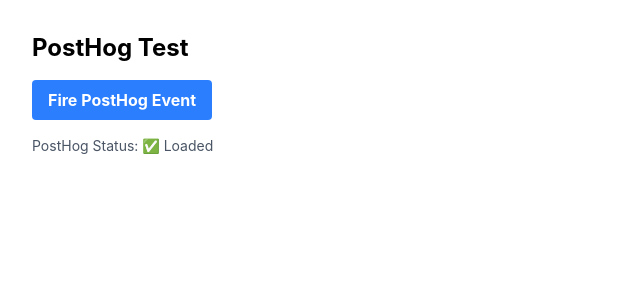
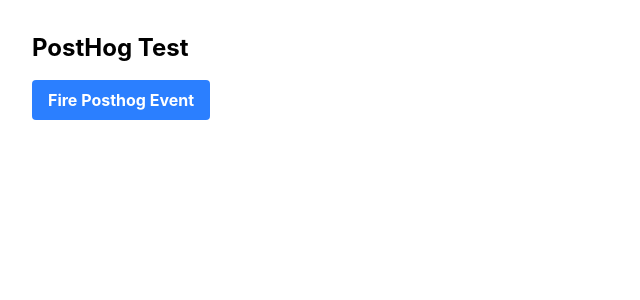
Before and after one commit to featherdotapp/feather, a React (Vite) app in the folder apps/web/: page / in a window 1280 px wide. Shown: the top 300 px of the page, without its empty margins (0-640 px from the left). Built offline with nearby package versions, Linux system fonts and the light colour scheme; no server answers.

Commit message:
fix sonar

```diff
--- a/apps/web/src/routes/index.tsx
+++ b/apps/web/src/routes/index.tsx
@@ -20,16 +20,10 @@ function App() {
       <button
         onClick={onclick}
         className="bg-blue-500 hover:bg-blue-700 text-white font-bold py-2 px-4 rounded disabled:bg-red-500"
-        disabled={!posthog || !posthog.__loaded}
+        disabled={!posthog.__loaded}
       >
-        {posthog && posthog.__loaded
-          ? "Fire PostHog Event"
-          : "Loading PostHog..."}
+        Fire Posthog Event
       </button>
-      <div className="mt-4 text-sm text-gray-600">
-        PostHog Status:{" "}
-        {posthog && posthog.__loaded ? "✅ Loaded" : "⏳ Loading..."}
-      </div>
     </div>
   );
 }
```
